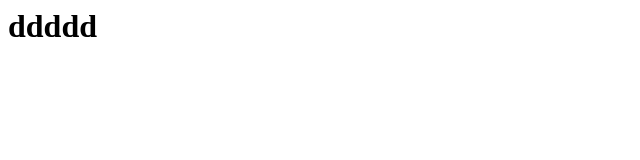
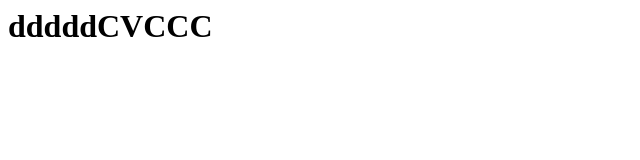
Before and after one commit to crawlerkill/hello-world-git, a plain HTML site: page index.html in a window 1280 px wide. Shown: the whole page, without its empty margins (0-640 px from the left). Drawn offline with Linux system fonts and the light colour scheme.

Commit message:
DDDDD
SSSSS

```diff
--- a/index.html
+++ b/index.html
@@ -1,4 +1,4 @@
 <html>
 
-<h1>ddddd</h1>
+<h1>dddddCVCCC</h1>
 </html>
```
